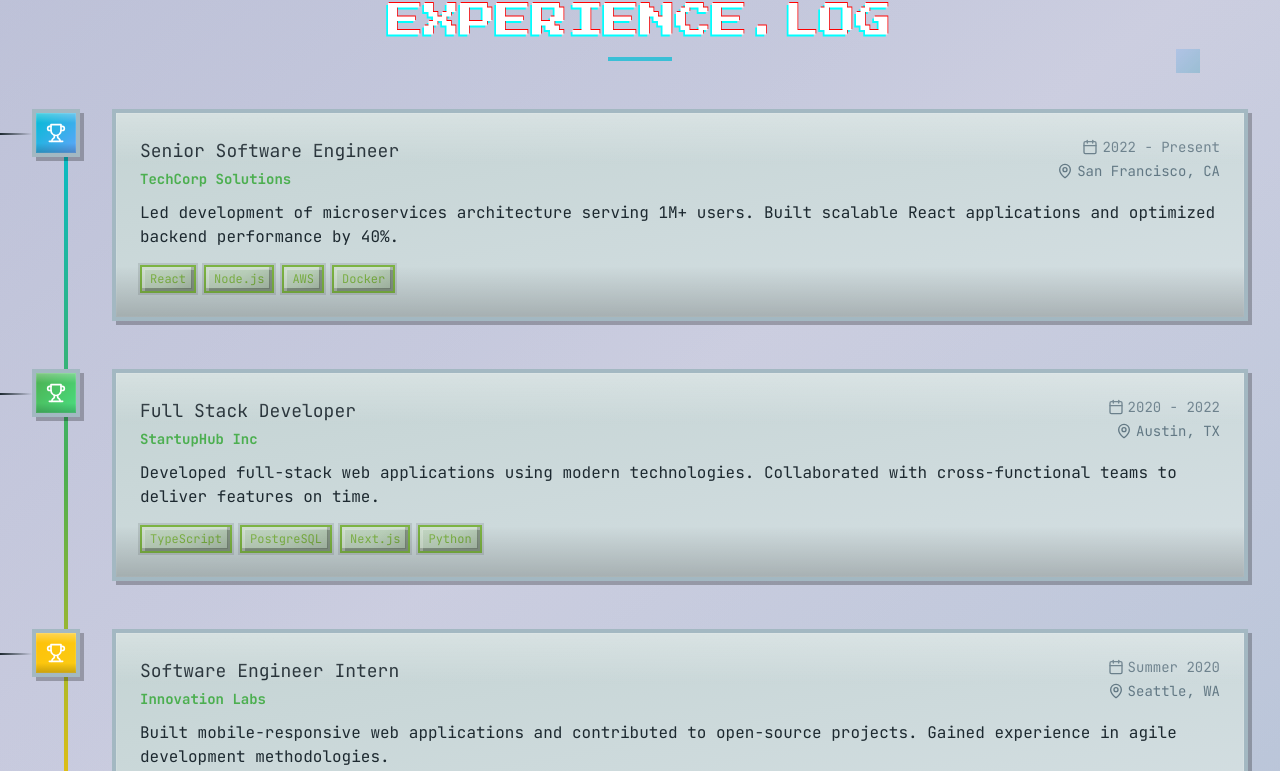
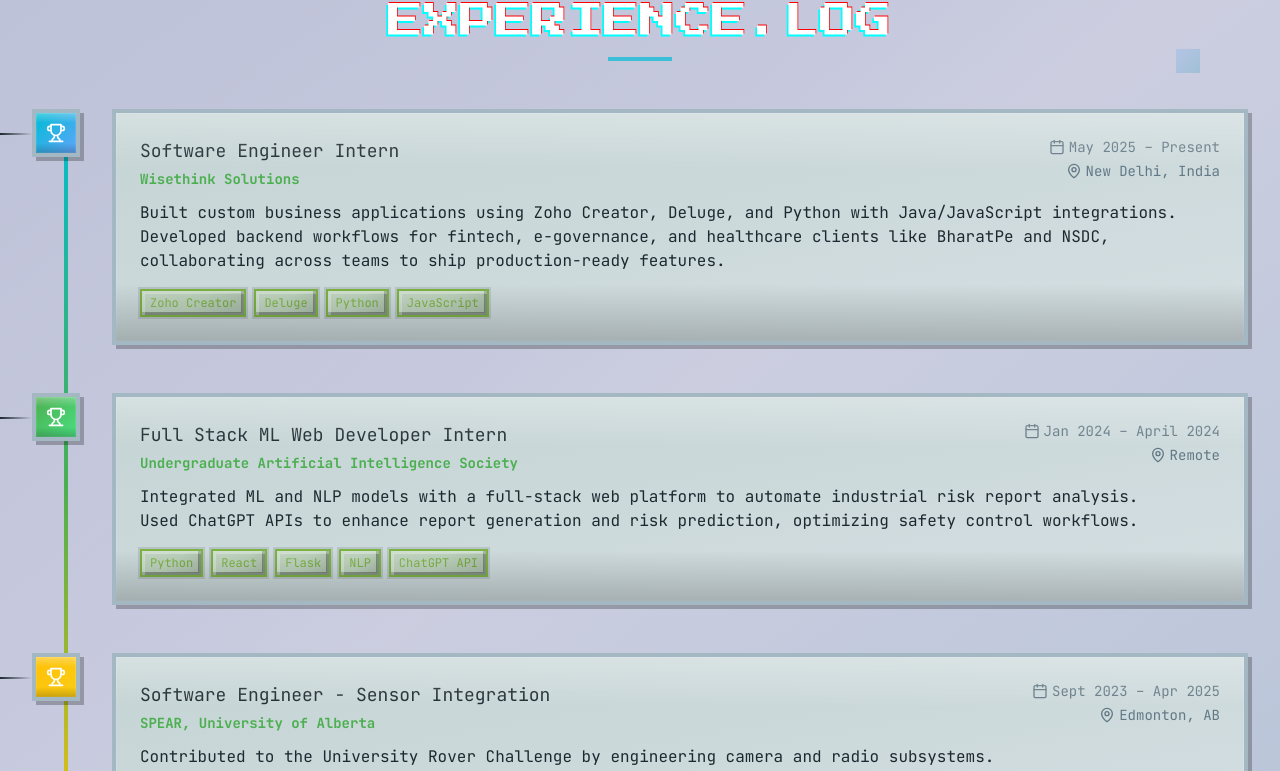
Before and after one commit to siddhantgoel7/pixel-dev-portal, a React (Vite) app: page / in a window 1280 px wide. Shown: the part 2373-3144 px from the top of the page. Built offline with nearby package versions, Linux system fonts and the light colour scheme.

Commit message:
Modified Experience Section

```diff
--- a/src/components/ExperienceSection.tsx
+++ b/src/components/ExperienceSection.tsx
@@ -1,47 +1,47 @@
-
-import { Calendar, MapPin, Trophy, Code } from "lucide-react";
+import { Calendar, MapPin, Trophy } from "lucide-react";
 
 const ExperienceSection = () => {
   const experiences = [
     {
-      title: "Senior Software Engineer",
-      company: "TechCorp Solutions",
-      location: "San Francisco, CA",
-      period: "2022 - Present",
-      description: "Led development of microservices architecture serving 1M+ users. Built scalable React applications and optimized backend performance by 40%.",
-      skills: ["React", "Node.js", "AWS", "Docker"],
+      title: "Software Engineer Intern",
+      company: "Wisethink Solutions",
+      location: "New Delhi, India",
+      period: "May 2025 – Present",
+      description: `Built custom business applications using Zoho Creator, Deluge, and Python with Java/JavaScript integrations.
+      Developed backend workflows for fintech, e-governance, and healthcare clients like BharatPe and NSDC, collaborating across teams to ship production-ready features.`,
+      skills: ["Zoho Creator", "Deluge", "Python", "JavaScript"],
       color: "from-minecraft-diamond to-blue-400"
     },
     {
-      title: "Full Stack Developer",
-      company: "StartupHub Inc",
-      location: "Austin, TX",
-      period: "2020 - 2022",
-      description: "Developed full-stack web applications using modern technologies. Collaborated with cross-functional teams to deliver features on time.",
-      skills: ["TypeScript", "PostgreSQL", "Next.js", "Python"],
+      title: "Full Stack ML Web Developer Intern",
+      company: "Undergraduate Artificial Intelligence Society",
+      location: "Remote",
+      period: "Jan 2024 – April 2024",
+      description: `Integrated ML and NLP models with a full-stack web platform to automate industrial risk report analysis.
+      Used ChatGPT APIs to enhance report generation and risk prediction, optimizing safety control workflows.`,
+      skills: ["Python", "React", "Flask", "NLP", "ChatGPT API"],
       color: "from-minecraft-emerald to-green-400"
     },
     {
-      title: "Software Engineer Intern",
-      company: "Innovation Labs",
-      location: "Seattle, WA",
-      period: "Summer 2020",
-      description: "Built mobile-responsive web applications and contributed to open-source projects. Gained experience in agile development methodologies.",
-      skills: ["JavaScript", "React", "Git", "REST APIs"],
+      title: "Software Engineer - Sensor Integration",
+      company: "SPEAR, University of Alberta",
+      location: "Edmonton, AB",
+      period: "Sept 2023 – Apr 2025",
+      description: `Contributed to the University Rover Challenge by engineering camera and radio subsystems.
+      Developed ROS-based autonomous navigation algorithms for obstacle avoidance and real-time decision-making.`,
+      skills: ["ROS", "C++", "Python", "Robotics"],
       color: "from-minecraft-gold to-yellow-400"
     }
   ];
 
   return (
     <section className="section-padding bg-gradient-to-br from-indigo-900/20 via-purple-900/10 to-blue-900/20 relative overflow-hidden">
-      {/* Pixel art inspired background elements */}
+      {/* Pixel art background */}
       <div className="absolute inset-0 opacity-30">
-        <div className="absolute top-10 left-10 w-8 h-8 bg-gradient-to-br from-purple-400 to-indigo-600 rounded-sm animate-pulse" style={{animationDelay: '0s'}}></div>
-        <div className="absolute top-32 right-20 w-6 h-6 bg-gradient-to-br from-blue-400 to-cyan-600 rounded-sm animate-pulse" style={{animationDelay: '1s'}}></div>
-        <div className="absolute bottom-20 left-32 w-4 h-4 bg-gradient-to-br from-indigo-400 to-purple-600 rounded-sm animate-pulse" style={{animationDelay: '2s'}}></div>
-        <div className="absolute bottom-40 right-16 w-10 h-10 bg-gradient-to-br from-cyan-400 to-blue-600 rounded-sm animate-pulse" style={{animationDelay: '1.5s'}}></div>
-
-        {/* Floating particles inspired by the pixel art */}
+        <div className="absolute top-10 left-10 w-8 h-8 bg-gradient-to-br from-purple-400 to-indigo-600 rounded-sm animate-pulse"></div>
+        <div className="absolute top-32 right-20 w-6 h-6 bg-gradient-to-br from-blue-400 to-cyan-600 rounded-sm animate-pulse"></div>
+        <div className="absolute bottom-20 left-32 w-4 h-4 bg-gradient-to-br from-indigo-400 to-purple-600 rounded-sm animate-pulse"></div>
+        <div className="absolute bottom-40 right-16 w-10 h-10 bg-gradient-to-br from-cyan-400 to-blue-600 rounded-sm animate-pulse"></div>
         {[...Array(15)].map((_, i) => (
           <div
             key={i}
@@ -63,22 +63,18 @@ const ExperienceSection = () => {
         </div>
 
         <div className="relative">
-          {/* Timeline line */}
           <div className="absolute left-4 sm:left-8 top-0 bottom-0 w-1 bg-gradient-to-b from-minecraft-diamond via-minecraft-emerald to-minecraft-gold rounded-full"></div>
 
           <div className="space-y-8 sm:space-y-12">
             {experiences.map((exp, index) => (
               <div key={index} className="relative flex items-start gap-6 sm:gap-8 group">
-                {/* Timeline dot */}
                 <div className="flex-shrink-0 relative">
                   <div className={`w-8 h-8 sm:w-12 sm:h-12 minecraft-block bg-gradient-to-br ${exp.color} flex items-center justify-center group-hover:scale-110 transition-all duration-300 z-10`}>
                     <Trophy className="w-3 h-3 sm:w-5 sm:h-5 text-white" />
                   </div>
-                  {/* Connecting line to timeline */}
                   <div className="absolute top-4 sm:top-6 -left-4 sm:-left-8 w-4 sm:w-8 h-0.5 bg-gradient-to-r from-current to-transparent"></div>
                 </div>
 
-                {/* Content */}
                 <div className="flex-1 minecraft-block from-card to-background p-4 sm:p-6 group-hover:scale-105 transition-all duration-300">
                   <div className="flex flex-col sm:flex-row sm:items-start sm:justify-between gap-2 mb-3">
                     <div>
@@ -97,7 +93,7 @@ const ExperienceSection = () => {
                     </div>
                   </div>
 
-                  <p className="text-sm sm:text-base mb-4 leading-relaxed">{exp.description}</p>
+                  <p className="text-sm sm:text-base mb-4 leading-relaxed whitespace-pre-line">{exp.description}</p>
 
                   <div className="flex flex-wrap gap-2">
                     {exp.skills.map((skill, skillIndex) => (
```
